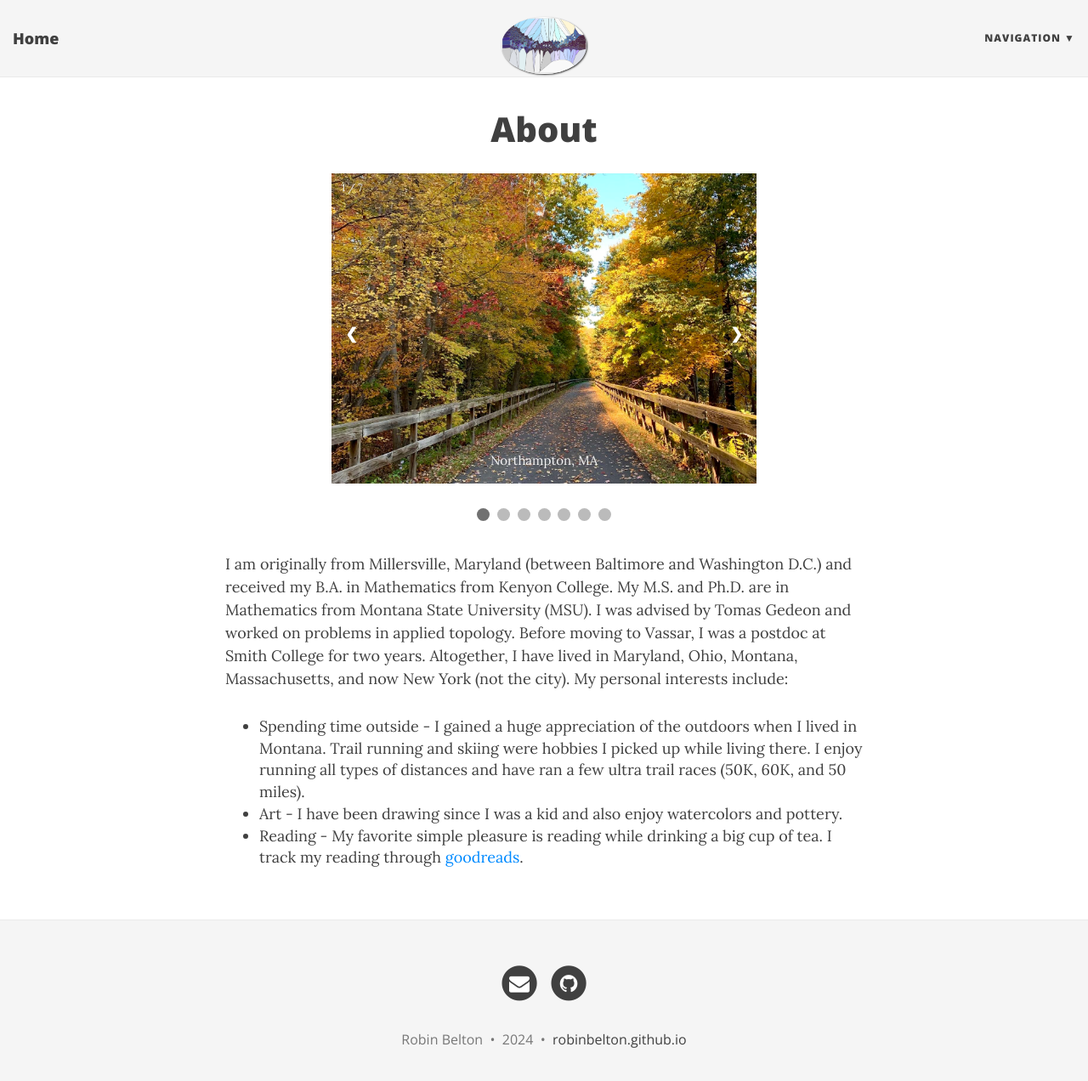
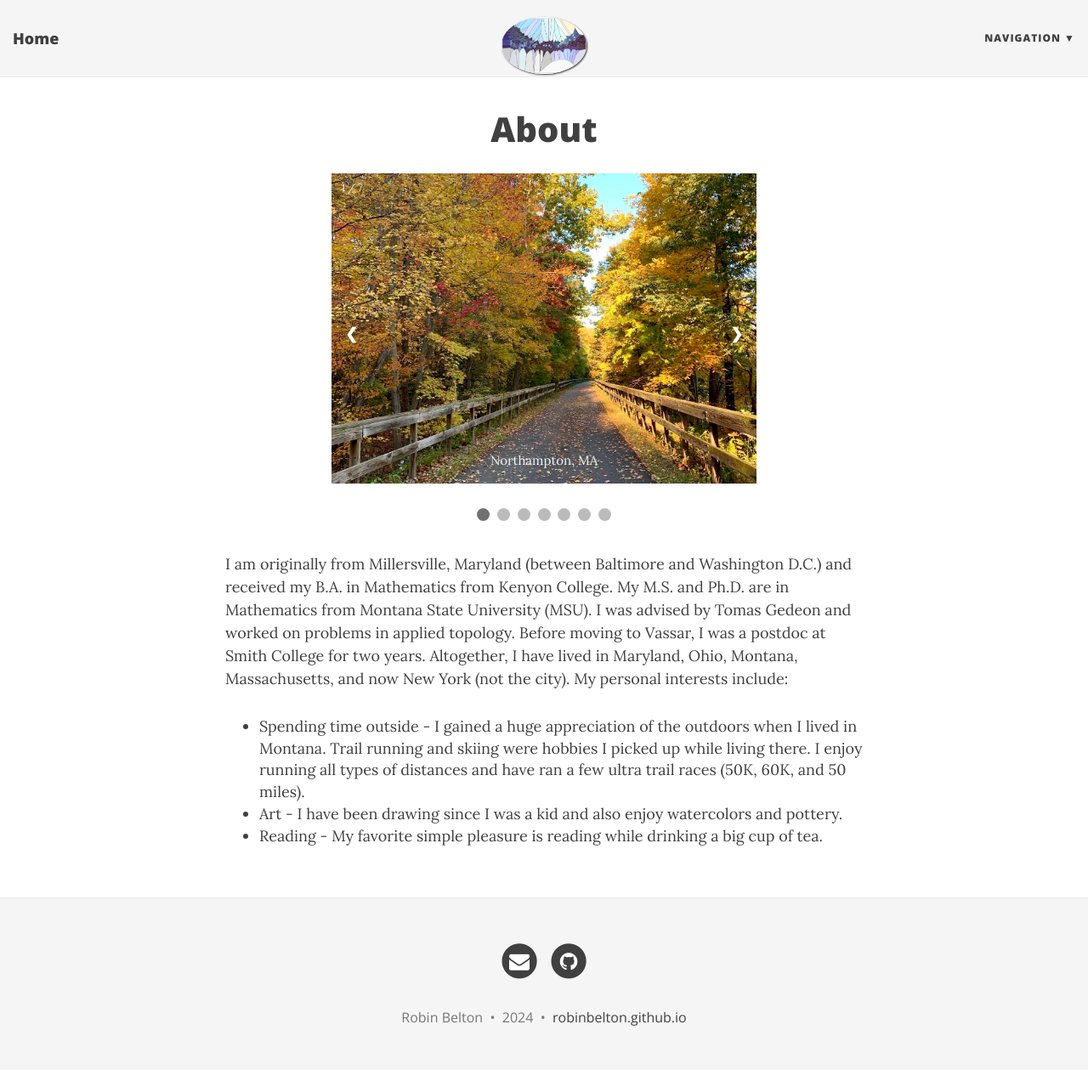
Before and after one commit to robinbelton/robinbelton.github.io, a Jekyll site: the page built from about.html, in a window 1280 px wide and 1285 px high. Shown: the top 1272 px of the window at 85% size. Built offline with Jekyll 4.4.1, drawn with Linux system fonts in a browser that asks for light colours; nearby versions of some CDN libraries.

Commit message:
Edit about

```diff
--- a/about.html
+++ b/about.html
@@ -206,5 +206,5 @@ function showSlides(n) {
 <ul>
 <li> Spending time outside - I gained a huge appreciation of the outdoors when I lived in Montana. Trail running and skiing were hobbies I picked up while living there. I enjoy running all types of distances and have ran a few ultra trail races (50K, 60K, and 50 miles).</li>
 <li>Art - I have been drawing since I was a kid and also enjoy watercolors and pottery. </li>
-<li> Reading - My favorite simple pleasure is reading while drinking a big cup of tea. I track my reading through <a href="https://www.goodreads.com/user/show/127850080-robin-belton">goodreads</a>.</li>
+<li> Reading - My favorite simple pleasure is reading while drinking a big cup of tea.</li>
 </ul>
```
